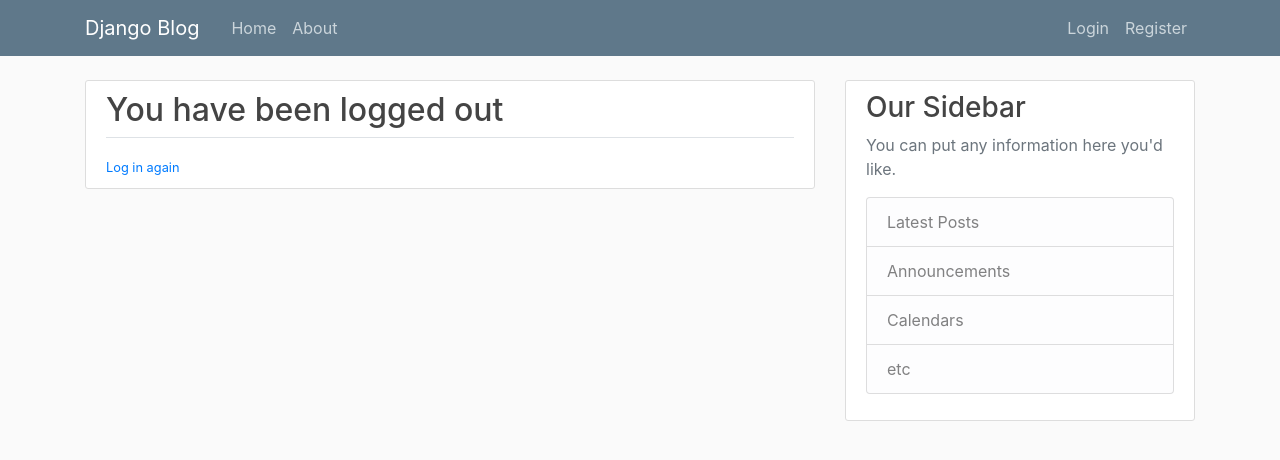
After one commit to thesafaraliyev/django_project, a Django app: page /logout/ in a window 1280 px wide. The commit adds this page. Shown: the top 460 px of the page. Run offline with Django 3.2, Linux system fonts and the light colour scheme; some libraries are stand-ins or nearby versions.

Commit message:
User auth - login, logout

```diff
--- a/blog/templates/blog/base.html
+++ b/blog/templates/blog/base.html
@@ -35,8 +35,12 @@
                 </div>
                 <!-- Navbar Right Side -->
                 <div class="navbar-nav">
-                    <a class="nav-item nav-link" href="{% url 'login' %}">Login</a>
-                    <a class="nav-item nav-link" href="{% url 'register' %}">Register</a>
+                    {% if user.is_authenticated %}
+                        <a class="nav-item nav-link" href="{% url 'logout' %}">Logout</a>
+                    {% else %}
+                        <a class="nav-item nav-link" href="{% url 'login' %}">Login</a>
+                        <a class="nav-item nav-link" href="{% url 'register' %}">Register</a>
+                    {% endif %}
                 </div>
             </div>
         </div>
--- a/django_project/settings.py
+++ b/django_project/settings.py
@@ -121,4 +121,6 @@ USE_TZ = True
 
 STATIC_URL = '/static/'
 
+# customized
 CRISPY_TEMPLATE_PACK = 'bootstrap4'
+LOGIN_REDIRECT_URL = 'blog-home'
--- a/django_project/urls.py
+++ b/django_project/urls.py
@@ -16,10 +16,13 @@ Including another URLconf
 from django.contrib import admin
 from django.urls import path, include
 from users import views as user_views
+from django.contrib.auth import views as auth_views
 
 urlpatterns = [
     path('register/', user_views.registration, name='register'),
-    path('login/', user_views.registration, name='login'),
+    path('login/', auth_views.LoginView.as_view(template_name='users/login.html'), name='login'),
+    path('logout/', auth_views.LogoutView.as_view(template_name='users/logout.html'), name='logout'),
+
     path('blog/', include('blog.urls')),
     path('admin/', admin.site.urls),
 ]
--- /dev/null
+++ b/users/templates/users/logout.html
@@ -0,0 +1,11 @@
+{% extends 'blog/base.html' %}
+{% block content %}
+    <div class="content-section">
+        <h2>You have been logged out</h2>
+        <div class="border-top pt-3">
+            <small class="text-muted">
+                <a href="{% url 'login' %}">Log in again</a>
+            </small>
+        </div>
+    </div>
+{% endblock content %}
--- a/users/views.py
+++ b/users/views.py
@@ -8,10 +8,10 @@ def registration(request):
         form = UserRegisterForm(request.POST)
         if form.is_valid():
             form.save()
-            username = form.cleaned_data.get('username')
+            # username = form.cleaned_data.get('username')
 
-            messages.success(request, f'Account created for {username}')
-            return redirect('blog-home')
+            messages.success(request, 'Your account has been created! You are now able to log in')
+            return redirect('login')
 
     else:
         form = UserRegisterForm()
```
Also changed, not shown: users/templates/users/login.html (added, +22 -0 lines).
